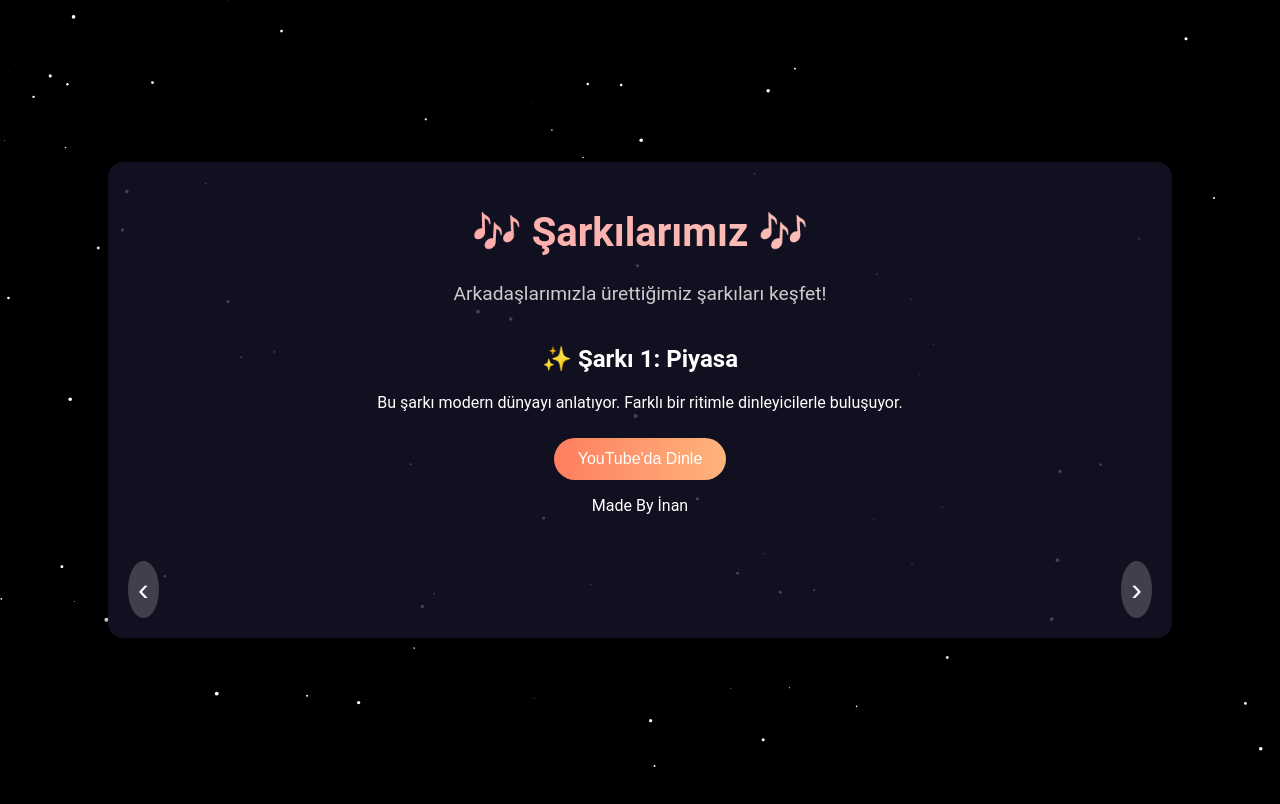
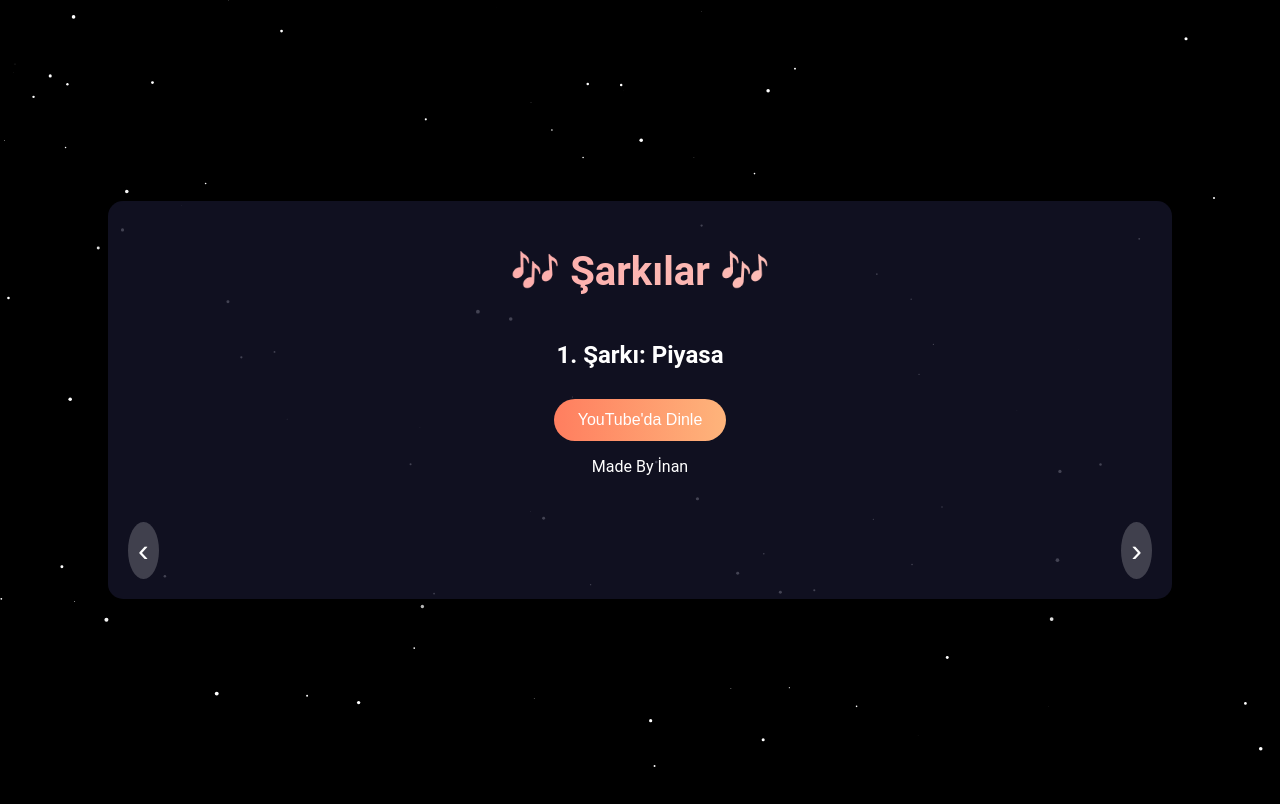
Before and after one commit to inan892/Piyasa-sark-lar-.github.io, a plain HTML site: page index.html in a window 1280 px wide. Shown: the top 804 px of the page. Drawn offline with Linux system fonts and the light colour scheme.

Commit message:
Update index.html

```diff
--- a/index.html
+++ b/index.html
@@ -15,15 +15,13 @@
   <!-- İçerik -->
   <div class="container">
     <div class="header">
-      <h1>🎶 Şarkılarımız 🎶</h1>
-      <p>Arkadaşlarımızla ürettiğimiz şarkıları keşfet!</p>
+      <h1>🎶 Şarkılar 🎶</h1>
     </div>
 
     <div class="slider">
       <!-- Şarkı 1 -->
       <section class="slide active">
-        <h2>✨ Şarkı 1: Piyasa</h2>
-        <p>Bu şarkı modern dünyayı anlatıyor. Farklı bir ritimle dinleyicilerle buluşuyor.</p>
+        <h2>1. Şarkı: Piyasa</h2>
         <button onclick="window.open('https://www.youtube.com/watch?si=dMBLz3_J6qvfozy_&v=7OLk1UL3T54&feature=youtu.be&themeRefresh=1', '_blank')">YouTube'da Dinle</button>
         <br>
         <p>Made By İnan</p>
@@ -31,13 +29,13 @@
 
       <!-- Şarkı 2 (Henüz Hazır Değil) -->
       <section class="slide">
-        <h2>🌌 Şarkı 2</h2>
+        <h2> Şarkı 2</h2>
         <p>Henüz yapılmadı, yakında burada olacak!</p>
       </section>
 
       <!-- Şarkı 3 (Henüz Hazır Değil) -->
       <section class="slide">
-        <h2>🌟 Şarkı 3</h2>
+        <h2> Şarkı 3</h2>
         <p>Henüz yapılmadı, yakında burada olacak!</p>
       </section>
     </div>
```
